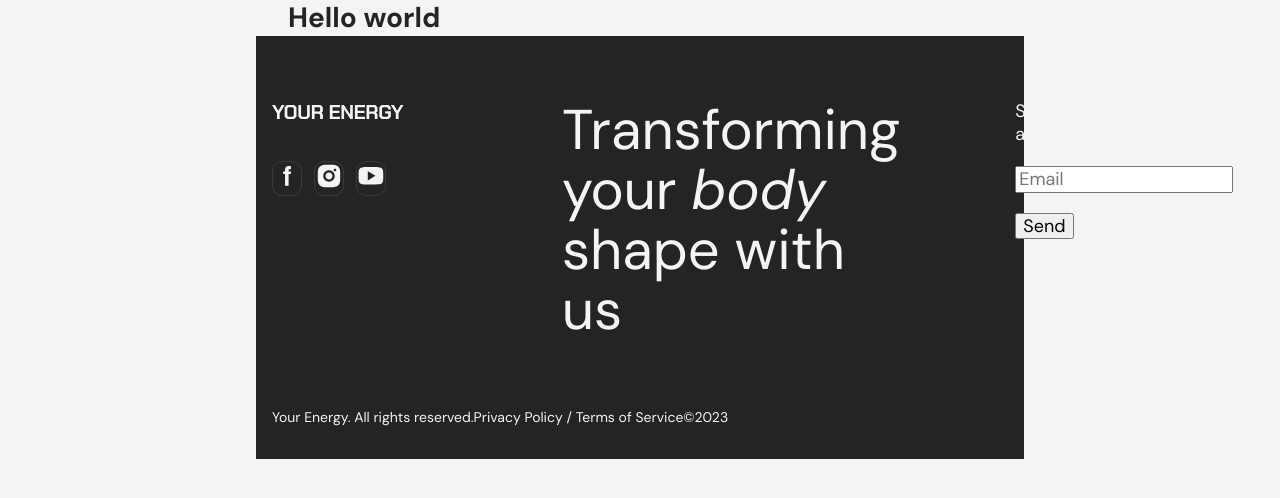
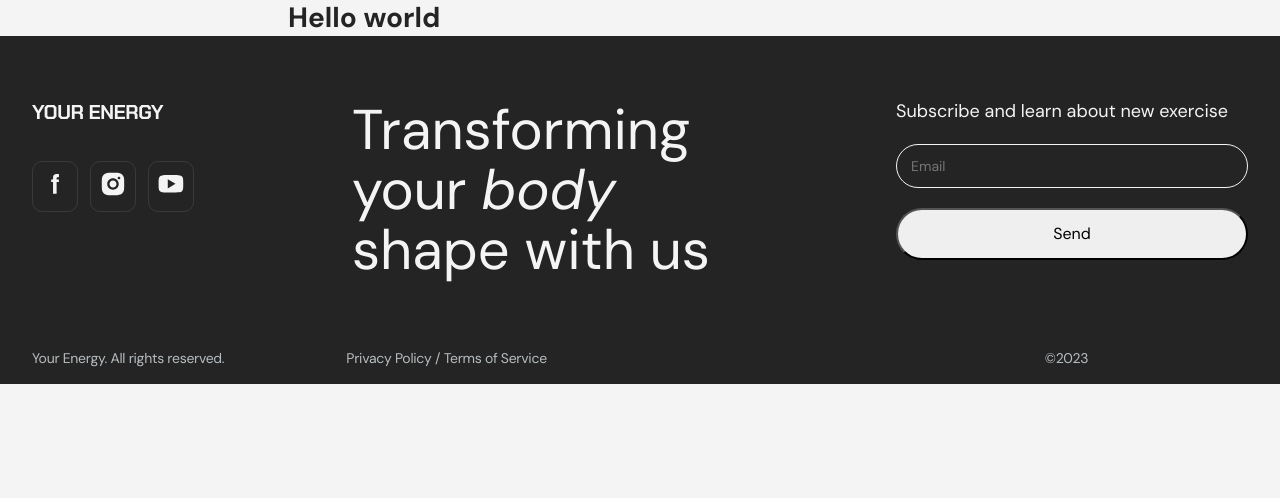
Before and after one commit to vladshein/advancedjs_group02, a website built with Vite: page src/index.html in a window 1280 px wide. Built offline with nearby package versions, Linux system fonts and the light colour scheme.

Commit message:
updated footer

```diff
--- a/src/css/components/footer.css
+++ b/src/css/components/footer.css
@@ -6,8 +6,10 @@
 .footer-container {
   color: rgba(var(--cl-lighthouse), 1);
   background-color: rgba(var(--cl-black), 1);
-  padding: 64px 32px 32px 16px;
+  padding: 64px 32px 16px 32px;
   font-weight: 400;
+  max-width: 1440px;
+  margin: 0 auto;
 }
 
 .footer-top {
@@ -49,6 +51,7 @@
 .footer-socials-item {
   display: flex;
   justify-content: center;
+  padding: 8px;
   align-items: center;
   border-radius: 10px;
   border: 1px solid rgba(var(--cl-lighthouse), 0.1);
@@ -63,39 +66,72 @@
 .socials-icon {
 }
 .footer-socials-icons {
+  flex-shrink: 0;
 }
 .footer-text {
   font-size: 56px;
-  font-style: normal;
-  font-weight: 400;
-  line-height: 1.07;
-  letter-spacing: -2%;
-  max-width: 595px;
+  line-height: 1.07em;
+  letter-spacing: -1.12;
+  width: 595px;
   margin-right: 115px;
+  word-wrap: break-word; /* Allow text wrapping */
 }
 
 .footer-form {
   display: flex;
   flex-direction: column;
-  align-items: flex-start;
+  align-items: start;
   gap: 20px;
-  font-size: 18px;
-  max-width: 345px;
+  width: 352px;
+  color: rgba(var(--cl-lighthouse), 1);
+}
+
+.footer-input {
+  display: flex;
+  justify-content: center;
+  min-width: fit-content;
+  outline: none;
+  width: 100%;
+  padding: 12px 12px 12px 14px;
+  font-size: 14px;
+  font-weight: 400;
+  line-height: 130%;
+  transition: var(--fast-trns);
+  background-color: rgba(var(--cl-black), 1);
+  border: 1px solid #f4f4f4;
+  border-radius: 30px;
+  color: #f4f4f4;
 }
 
 .footer-btn {
   display: flex;
   justify-content: center;
   align-items: center;
-  width: fit-content;
+  width: 100%;
 }
+
 .footer-copyright {
   display: flex;
   flex-direction: row;
+  color: rgba(var(--cl-lavender-gray), 0.9);
+  font-size: 14px;
+  font-style: normal;
+  font-weight: 400;
+  line-height: 128%;
+  letter-spacing: -0.02em;
 }
+
 .footer-rights {
+  margin-right: 122px;
 }
 .footer-privacy {
+  margin-right: 498px;
 }
-.footer-year {
+
+.footer-form-label {
+  font-size: 18px;
+  font-style: normal;
+  font-weight: 400;
+  line-height: 133%;
+  color: rgba(var(--cl-lighthouse), 1);
 }
--- a/src/partials/footer.html
+++ b/src/partials/footer.html
@@ -1,5 +1,5 @@
 <footer class="footer" id="subscribe">
-  <div class="container footer-container">
+  <div class="footer-container">
     <!-- footer top -->
     <div class="footer-top">
       <!-- footer logo and socials -->
@@ -73,17 +73,16 @@
       </div>
 
       <!-- footer text -->
-      <p class="footer-text">
-        Transforming your <i>body</i>
-        shape with us
-      </p>
+      <p class="footer-text">Transforming your <i>body</i> shape with us</p>
 
       <!-- form -->
       <div>
         <form class="footer-form" action="">
-          <label for="name">Subscribe and learn about new exercise</label>
-          <input type="text" placeholder="Email" />
-          <button class="footer-btn" type="submit">Send</button>
+          <label class="footer-form-label" for="name"
+            >Subscribe and learn about new exercise</label
+          >
+          <input type="text" class="footer-input" placeholder="Email" />
+          <button class="footer-btn btn" type="submit">Send</button>
         </form>
       </div>
     </div>
```
